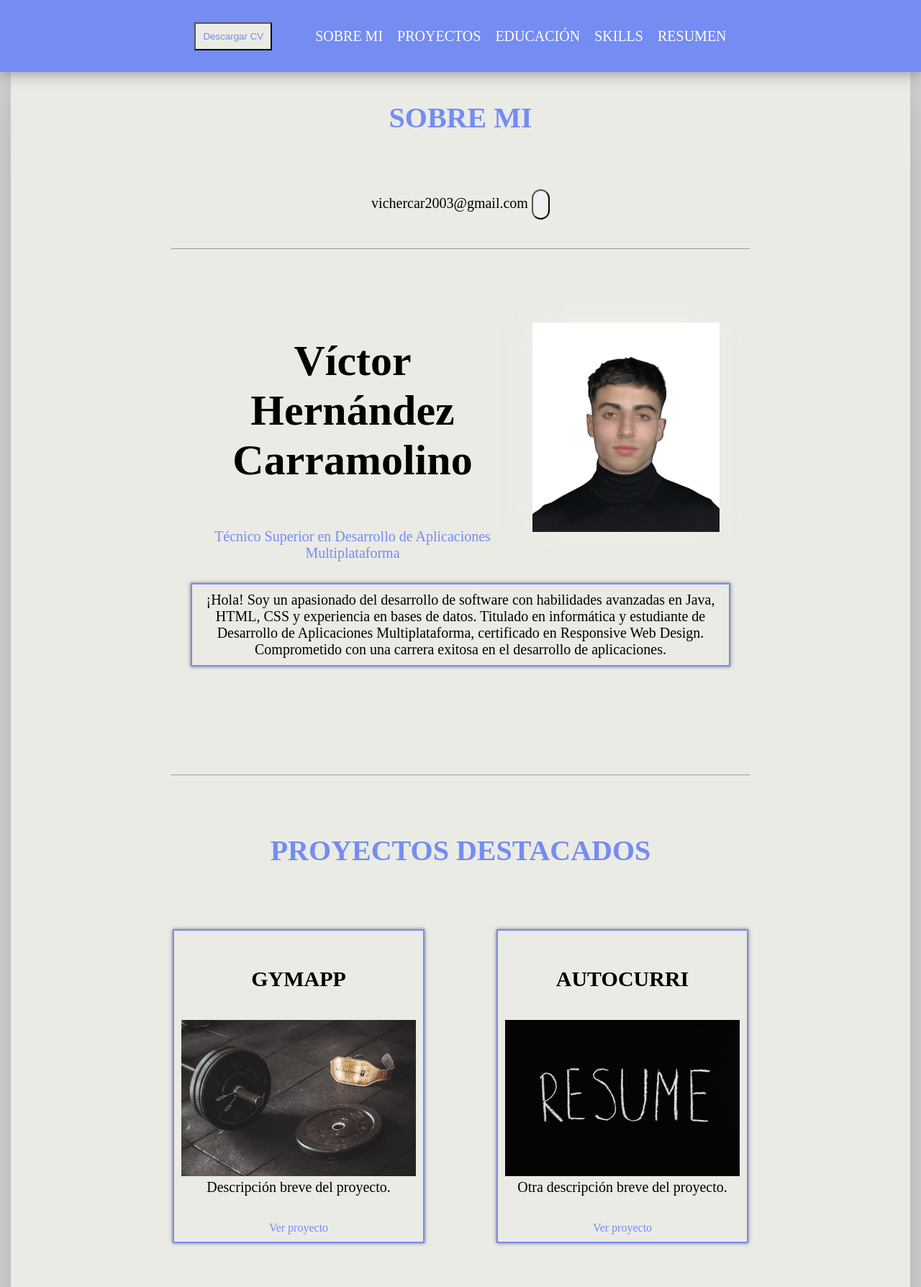
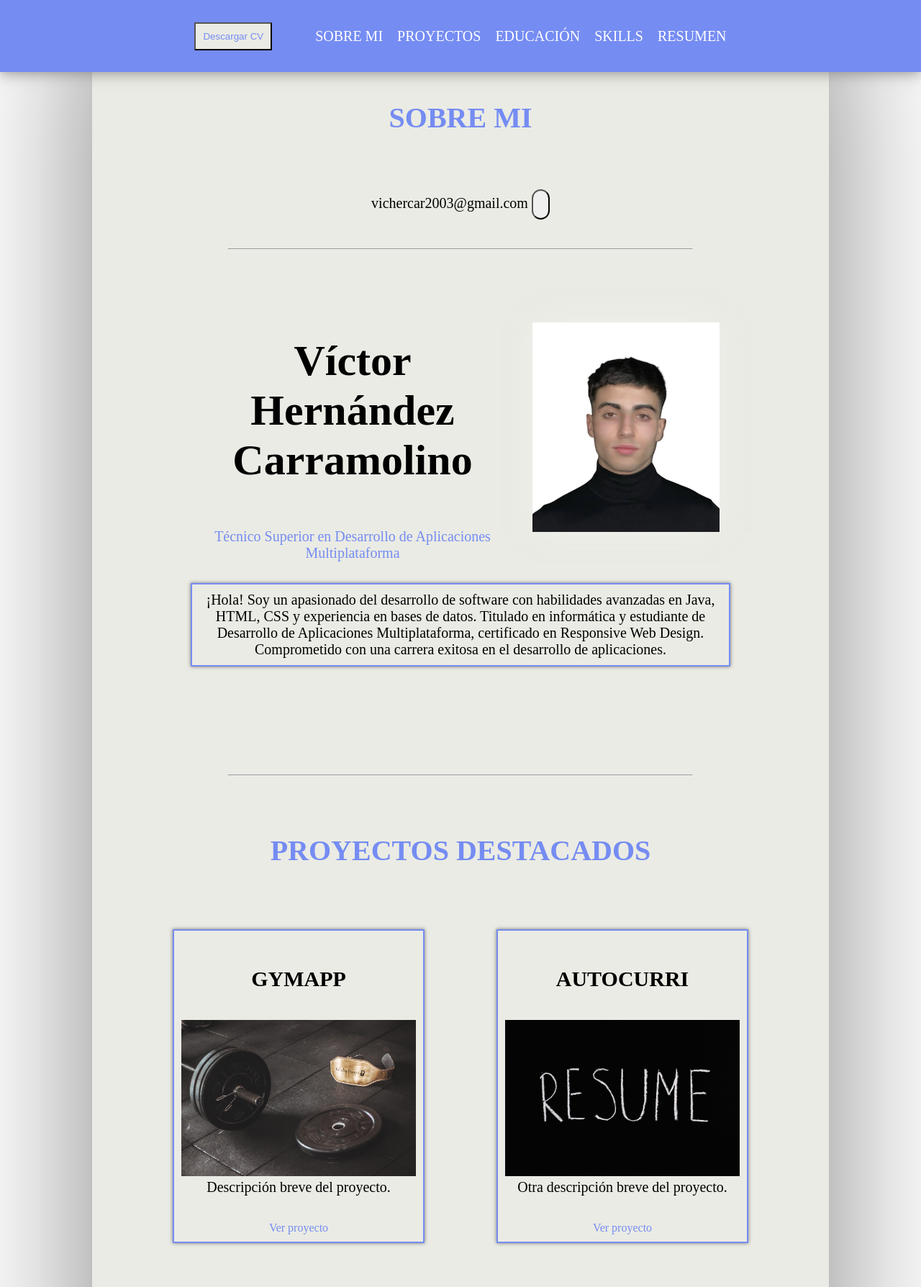
Before and after one commit to vhmolino/Porfolio, a PHP site: page / in a window 1280 px wide. Shown: the top 1788 px of the page at 72% size. Run offline with PHP 8.4, Linux system fonts and the light colour scheme.

Commit message:
cambio display

```diff
--- a/css/css2.css
+++ b/css/css2.css
@@ -26,7 +26,7 @@ body {
   color: white;
   flex-direction: column;
   flex-wrap: wrap;
-  max-width: 1250px;
+  max-width: 80%;
   margin: 0px auto;
 }
 
@@ -599,6 +599,10 @@ h4 {
 }
 
 @media (max-width: 400px) {
+
+  .central{
+    max-width: 100%;
+  }
   /*Cuando cumpla la condicion desapacere el nav principal con display none y aparece el menu hamburuesa*/
   .container-img {
     max-width: 150px;
```
